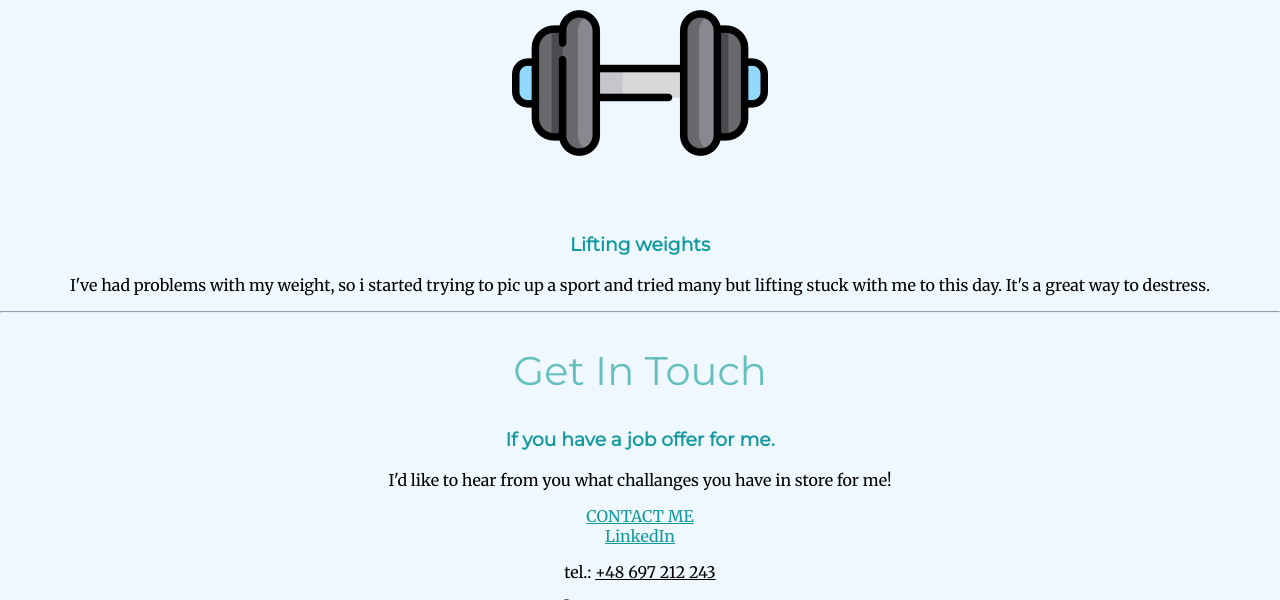
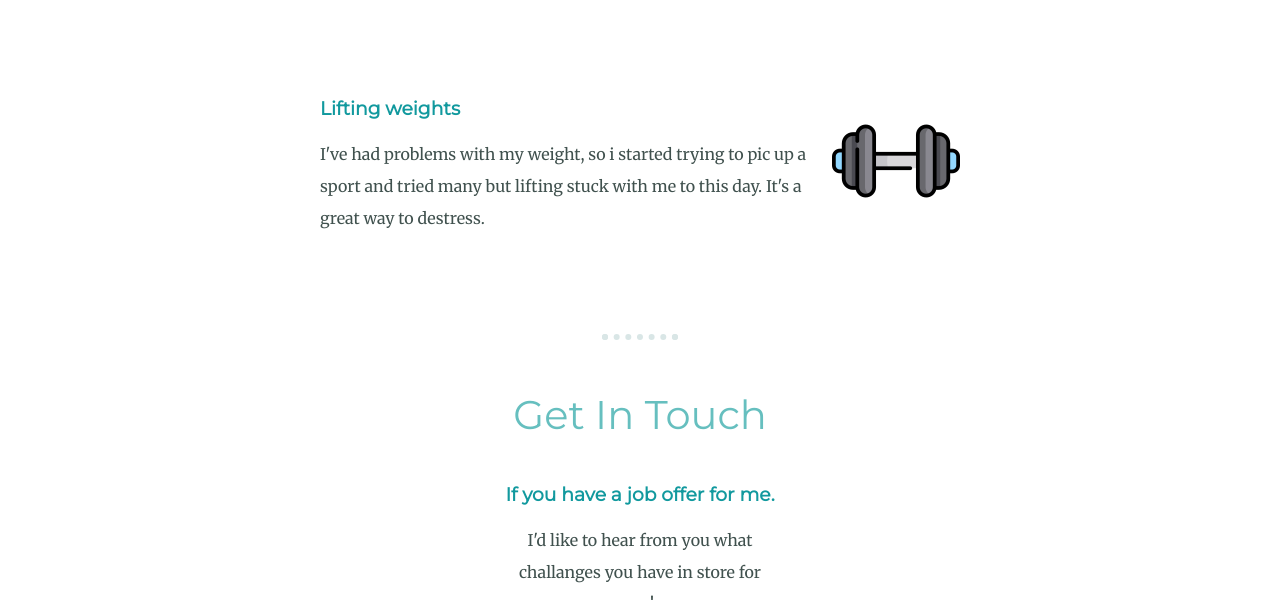
Before and after one commit to PBPawlak/PiotrPawlakCV, a plain HTML site: page index.html in a window 1280 px wide. Shown: the part 2200-2800 px from the top of the page. Drawn offline with Linux system fonts and the light colour scheme.

Commit message:
Add files via upload

```diff
--- a/css/styles.css
+++ b/css/styles.css
@@ -1,4 +1,5 @@
 body {
+    color: #40514e;
     text-align: center;
     margin: 0;
     font-family: 'Merriweather', serif;
@@ -9,12 +10,21 @@ body {
     padding-top: 150px;
 }
 
+.middle-container {
+    margin: 100px 0 100px 0;
+
+}
+
+.bottom-container{
+    background-color: #66BFBF;
+    padding: 50px;
+}
+
 h1 {
     color: #66bfbf;
     font-size: 5.625rem;
     margin: 50px auto 0 auto;
     font-family: 'Sacramento', cursive;
-    line-height: 2;
 }
 
 h2 {
@@ -22,6 +32,7 @@ h2 {
     font-size: 2.5rem;
     font-family: 'Montserrat', sans-serif;
     font-weight: normal;
+    padding-bottom: 10px;
 }
 
 h3 {
@@ -29,8 +40,36 @@ h3 {
     font-family: 'Montserrat', sans-serif;
 }
 
+p{
+    line-height: 2;
+}
+
 a {
     color: #11999E;
+    font-family: 'Montserrat', sans-serif;
+    margin: 10px 20px;
+    text-decoration: none;
+
+}
+
+a:hover {
+    color: #eaf6f6;
+}
+
+.skill-row{
+    width: 50%;
+    margin: 100px auto 100px auto;
+    text-align: left;
+}
+
+.profile{
+    width: 50%;
+    margin: 100px auto 100px auto;
+}
+
+.intro {
+    width: 40%;
+    margin: auto auto 100px auto;
 }
 
 .pro {
@@ -50,17 +89,67 @@ a {
 }
 
 .profile-pic {
-    width: 20%;
+    width: 25%;
 }
 
 .python {
     width: 20%;
+    margin: 0px 30px 30px 0px;
+    float: left;
 }
 
 .weights {
     width: 20%;
+    margin-left: 0px 0px 30px 30px;
+    float: right;
 }
 
-.phone-number {
-    text-decoration: underline;
+hr {
+    border: 6px dotted #d9e6e6;
+    border-bottom: none;
+    width: 5%;
+    margin: auto;
 }
+
+.btn {
+    background: #11cdd4;
+    background-image: -webkit-linear-gradient(top, #11cdd4, #11999e);
+    background-image: -moz-linear-gradient(top, #11cdd4, #11999e);
+    background-image: -ms-linear-gradient(top, #11cdd4, #11999e);
+    background-image: -o-linear-gradient(top, #11cdd4, #11999e);
+    background-image: linear-gradient(to bottom, #11cdd4, #11999e);
+    -webkit-border-radius: 8;
+    -moz-border-radius: 8;
+    border-radius: 8px;
+    font-family: 'Montserrat', sans-serif;
+    color: #ffffff;
+    font-size: 20px;
+    padding: 10px 20px 10px 20px;
+    text-decoration: none;
+}
+
+  .btn:hover {
+    background: #30e3cb;
+    background-image: -webkit-linear-gradient(top, #30e3cb, #2bc4ad);
+    background-image: -moz-linear-gradient(top, #30e3cb, #2bc4ad);
+    background-image: -ms-linear-gradient(top, #30e3cb, #2bc4ad);
+    background-image: -o-linear-gradient(top, #30e3cb, #2bc4ad);
+    background-image: linear-gradient(to bottom, #30e3cb, #2bc4ad);
+    text-decoration: none;
+  }
+
+  .contact-message {
+    width: 20%;
+    margin: auto auto 3em auto;
+  }
+
+  .copyright{
+    color: white;
+    font-size: 0.75rem;
+    padding: 20px 0;
+  }
+
+  .contact-me {
+    margin-top: 50px;
+    margin-bottom: 50px;
+  }
--- a/index.html
+++ b/index.html
@@ -13,11 +13,12 @@
         <h2>a <span class="pro">pro</span>grammer.</h2>
         <img class="bottom-cloud" src="images/cloud.png" alt="cloud-img" width="300px">
         <img src="images/mountain.png" alt="mountain-img" width="1000px">
+    </div>
     <div class="middle-container">
         <div class="profile">
             <img class="profile-pic" src="images/profile-modified.png" alt="profile-img">
             <h2>Hello.</h2>
-            <p>I'm an upcoming python programmer. I love lifting weights and playing pen and paper games</p>
+            <p class="intro">I'm an upcoming python programmer. I love lifting weights and playing pen and paper games.</p>
         </div>
         <hr>
         <div class="skills">
@@ -37,16 +38,14 @@
         <div class="contact-me">
             <h2>Get In Touch</h2>
             <h3>If you have a job offer for me.</h3>
-            <p>I'd like to hear from you what challanges you have in store for me!</p>
+            <p class="contact-message">I'd like to hear from you what challanges you have in store for me!</p>
             <a class="btn" href="mailto:piotrpawlak96@gmail.com">CONTACT ME</a>
         </div>
     </div>
-
-
     <div class="bottom-container">
         <a class="footer-link" href="https://www.linkedin.com/in/piotr-pawlak-aa75911b7/">LinkedIn</a>
         <p>tel.: <span class="phone-number">+48 697 212 243</span></p>
-        <p>© 2022 Piotr Pawlak.</p>
+        <p class="copyright">© 2022 Piotr Pawlak.</p>
     </div>
 
 
```
Lines whose indentation alone changed are shown as unchanged.
